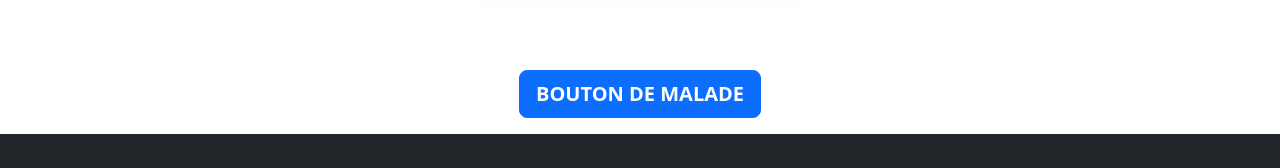
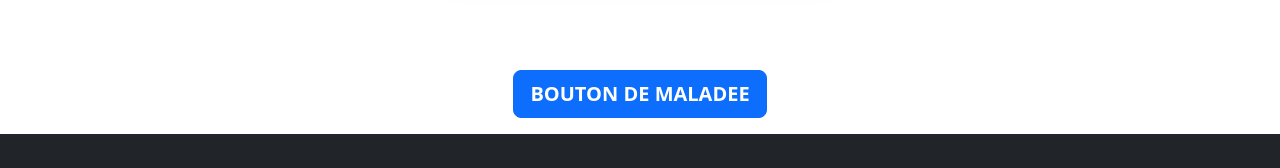
Before and after one commit to Lucas-qop/site-entreprise-campus, a plain HTML site: page catalogue.html in a window 1280 px wide. Shown: the part 1151-1319 px from the top of the page. Drawn offline with nearby package versions, Linux system fonts and the light colour scheme.

Commit message:
test branch

```diff
--- a/catalogue.html
+++ b/catalogue.html
@@ -234,7 +234,7 @@
 
 
     <div class="text-center">
-        <button type="button" class="btn btn-primary btn-lg mb-3 fw-bold">BOUTON DE MALADE</button>
+        <button type="button" class="btn btn-primary btn-lg mb-3 fw-bold">BOUTON DE MALADEE</button>
     </div>
 
 
```
